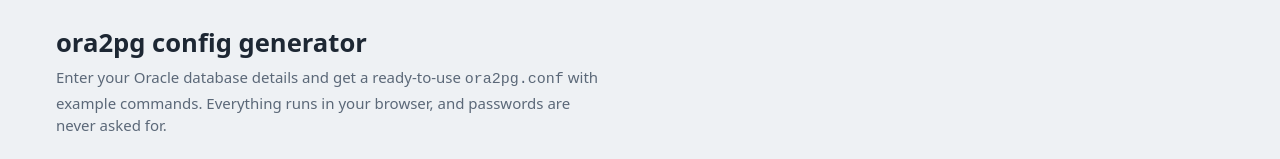
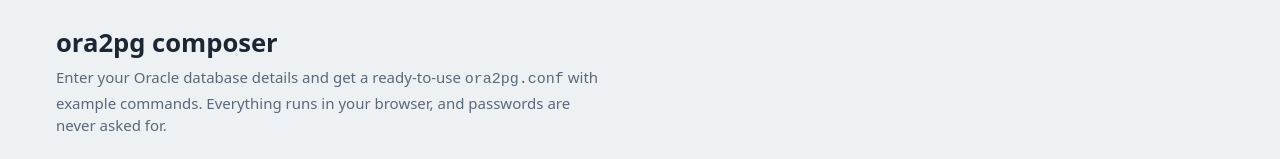
Before and after one commit to mmuehlbeyer/ora2pg-composer, a plain HTML site: page index.html in a window 1280 px wide. Shown: the top 159 px of the page. Drawn offline with Linux system fonts and the light colour scheme.

Commit message:
changed name

```diff
--- a/index.html
+++ b/index.html
@@ -3,7 +3,7 @@
 <head>
 <meta charset="utf-8">
 <meta name="viewport" content="width=device-width, initial-scale=1, viewport-fit=cover">
-<title>ora2pg config generator</title>
+<title>ora2pg composer</title>
 
 <style>
   :root {
@@ -59,7 +59,7 @@
 </head>
 <body>
 <main>
-  <h1>ora2pg config generator</h1>
+  <h1>ora2pg composer </h1>
   <p class="intro">Enter your Oracle database details and get a ready-to-use <code>ora2pg.conf</code> with example commands. Everything runs in your browser, and passwords are never asked for.</p>
 
   <div class="layout">
```
